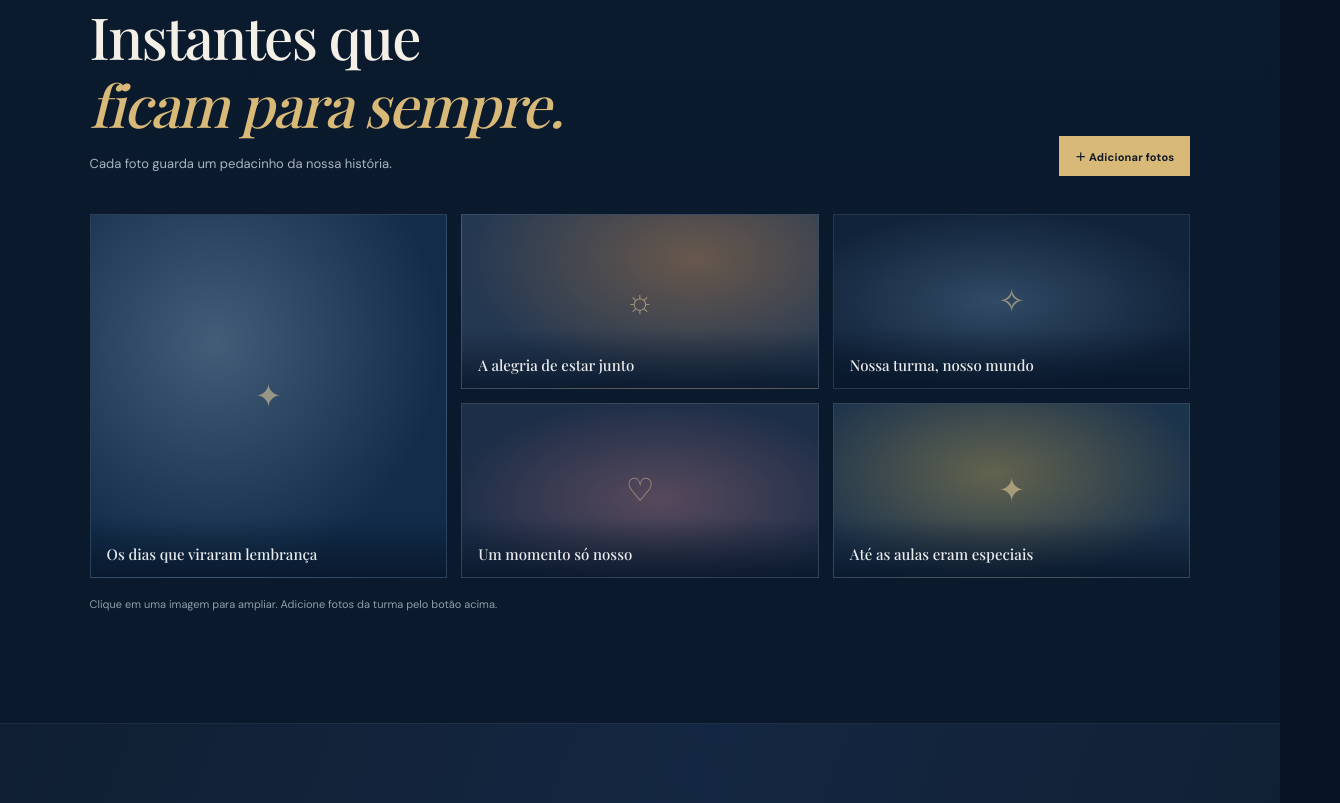
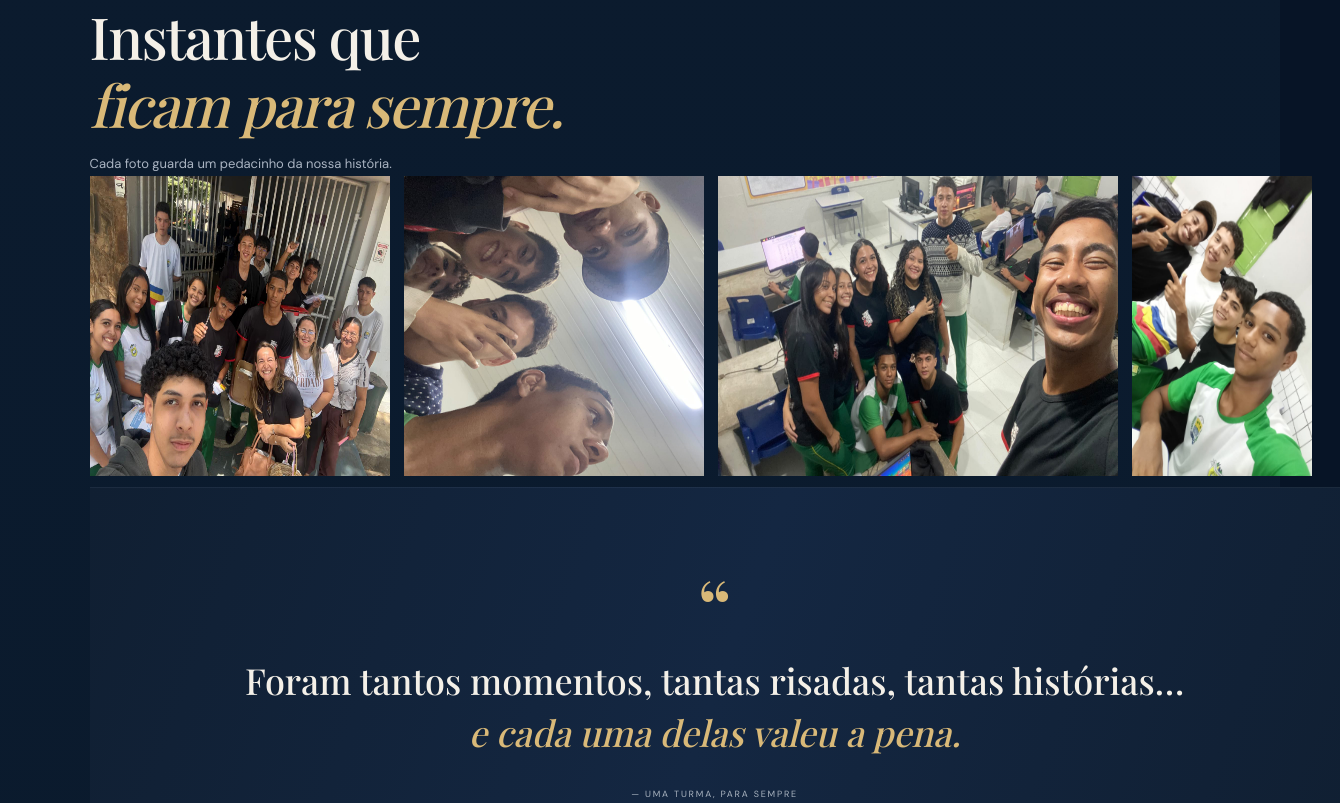
Before and after one commit to andressadreylly-glitch/despedida-da-turma-, a plain HTML site: page index.html in a window 1280 px wide. Shown: the part 1598-2401 px from the top of the page, 1340 px wide, since content can reach past the window. Drawn offline with nearby package versions, Linux system fonts and the light colour scheme.

Commit message:
Add files via upload

```diff
--- a/index.html
+++ b/index.html
@@ -89,41 +89,29 @@
         <div>
           <h2>Instantes que<br><em>ficam para sempre.</em></h2>
           <p class="muted">Cada foto guarda um pedacinho da nossa história.</p>
-        </div>
 
-        <label class="button button-small upload-button">
-          ＋ Adicionar fotos
-          <input id="photo-input" type="file" accept="image/*" multiple hidden>
-        </label>
+
+      <div class="gallery" id="gallery">
+            <div>
+
+  <img src="foto2.jpeg" alt="Descrição da foto" class="sua-classe-css" width="300" height="300">
+</div>
+            <div>
+
+  <img src="foto3.jpeg" alt="Descrição da foto" class="sua-classe-css" width="300" height="300">
+</div>
+            <div>
+
+  <img src="foto4.jpeg" alt="Descrição da foto" class="sua-classe-css" width="400" height="300">
+</div>
+            <div>
+
+  <img src="foto5.jpeg" alt="Descrição da foto" class="sua-classe-css" width="180" height="300">
+</div>
+
       </div>
 
-      <div class="gallery" id="gallery">
-        <button class="memory-card memory-one" data-caption="Os dias que viraram lembrança">
-          <span class="placeholder-icon">✦</span>
-          <span class="card-caption">Os dias que viraram lembrança</span>
-        </button>
-        <button class="memory-card memory-two" data-caption="A alegria de estar junto">
-          <span class="placeholder-icon">☼</span>
-          <span class="card-caption">A alegria de estar junto</span>
-        </button>
-        <button class="memory-card memory-three" data-caption="Nossa turma, nosso mundo">
-          <span class="placeholder-icon">✧</span>
-          <span class="card-caption">Nossa turma, nosso mundo</span>
-        </button>
-        <button class="memory-card memory-four" data-caption="Um momento só nosso">
-          <span class="placeholder-icon">♡</span>
-          <span class="card-caption">Um momento só nosso</span>
-        </button>
-        <button class="memory-card memory-five" data-caption="Até as aulas eram especiais">
-          <span class="placeholder-icon">✦</span>
-          <span class="card-caption">Até as aulas eram especiais</span>
-        </button>
-      </div>
-
-      <p class="gallery-hint">
-        Clique em uma imagem para ampliar. Adicione fotos da turma pelo botão acima.
-      </p>
-    </section>
+     <br><br><br> <br><br>
 
     <section class="quote-section">
       <div class="quote-mark">“</div>
```
Also changed, not shown: foto.jpg (added), foto2.jpeg (added), foto3.jpeg (added), foto4.jpeg (added), foto5.jpeg (added).
